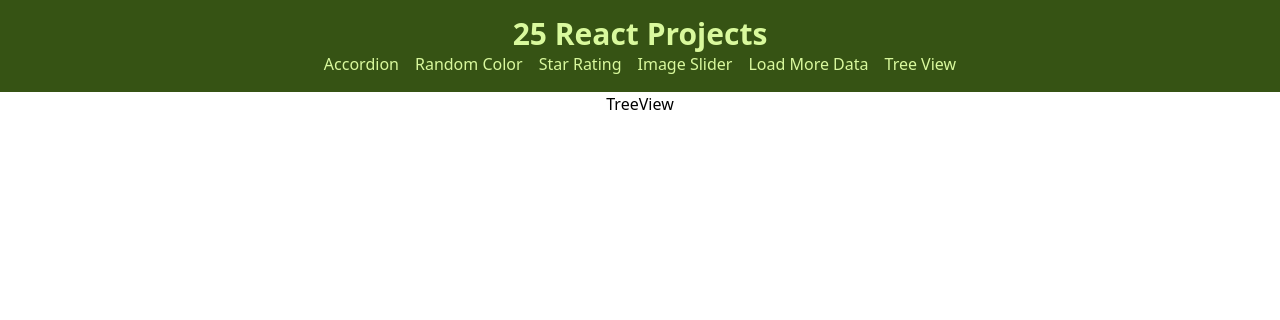
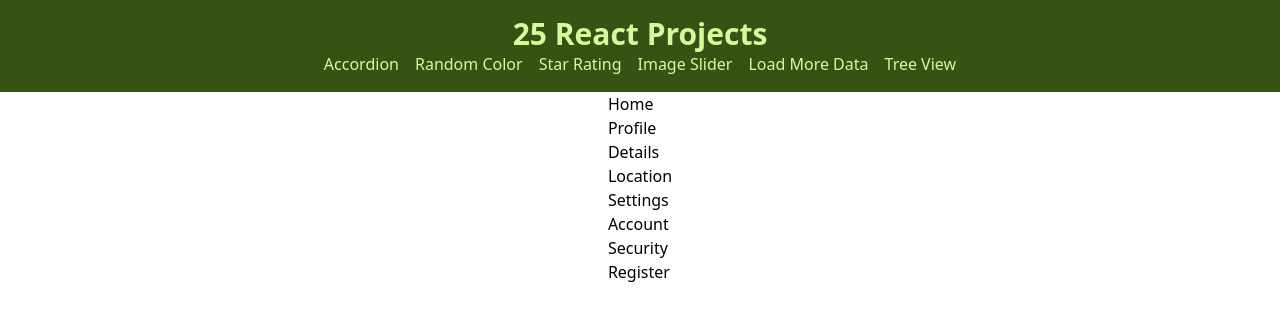
Before and after one commit to Kris1027/25-react-projects, a React (Vite) app: page /tree-view in a window 1280 px wide. Shown: the top 320 px of the page. Built offline with nearby package versions, Linux system fonts and the light colour scheme.

Commit message:
add data and types of menus

```diff
--- a/src/main.tsx
+++ b/src/main.tsx
@@ -8,6 +8,7 @@ import { StarRating } from "./projects/star-rating/StarRating";
 import { ImageSlider } from "./projects/image-slider/ImageSlider";
 import { LoadMoreData } from "./projects/load-more-data/LoadMoreData";
 import { TreeView } from "./projects/tree-view/TreeView";
+import { menus } from "./projects/tree-view/data";
 
 const router = createBrowserRouter([
   {
@@ -36,7 +37,7 @@ const router = createBrowserRouter([
       },
       {
         path: "/tree-view",
-        element: <TreeView />,
+        element: <TreeView menus={menus} />,
       },
     ],
   },
--- /dev/null
+++ b/src/projects/tree-view/MenuItem.tsx
@@ -0,0 +1,13 @@
+import { MenuList } from "./MenuList";
+import { type MenuProps } from "./data";
+
+export const MenuItem = ({ item }: { item: MenuProps }) => {
+  return (
+    <li>
+      <p>{item.label}</p>
+      {item && item.children && item.children.length > 0 ? (
+        <MenuList key={item.label} list={item.children} />
+      ) : null}
+    </li>
+  );
+};
--- /dev/null
+++ b/src/projects/tree-view/MenuList.tsx
@@ -0,0 +1,14 @@
+import { MenuItem } from "./MenuItem";
+import { MenuProps } from "./data";
+
+export const MenuList = ({ list = [] }: { list: MenuProps[] }) => {
+  return (
+    <ul>
+      {list && list.length
+        ? list.map((listItem) => (
+            <MenuItem key={listItem.label} item={listItem} />
+          ))
+        : null}
+    </ul>
+  );
+};
--- a/src/projects/tree-view/TreeView.tsx
+++ b/src/projects/tree-view/TreeView.tsx
@@ -1,3 +1,10 @@
-export const TreeView = () => {
-  return <div>TreeView</div>;
+import { MenuList } from "./MenuList";
+import { MenuProps } from "./data";
+
+export const TreeView = ({ menus = [] }: { menus: MenuProps[] }) => {
+  return (
+    <div>
+      <MenuList list={menus} />
+    </div>
+  );
 };
--- a/src/projects/tree-view/data.ts
+++ b/src/projects/tree-view/data.ts
@@ -1,4 +1,10 @@
-export const menus = [
+export type MenuProps = {
+  label: string;
+  to: string;
+  children?: MenuProps[];
+};
+
+export const menus: MenuProps[] = [
   {
     label: "Home",
     to: "/",
```
